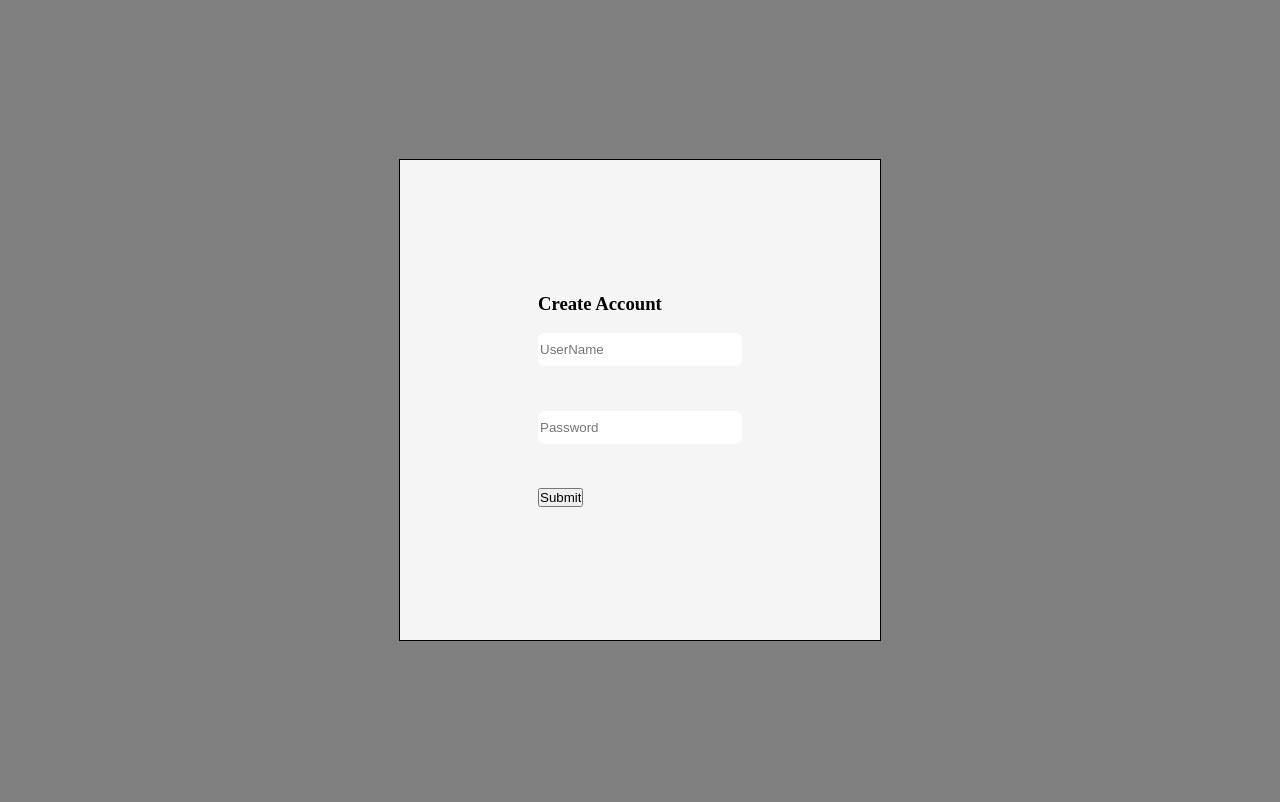
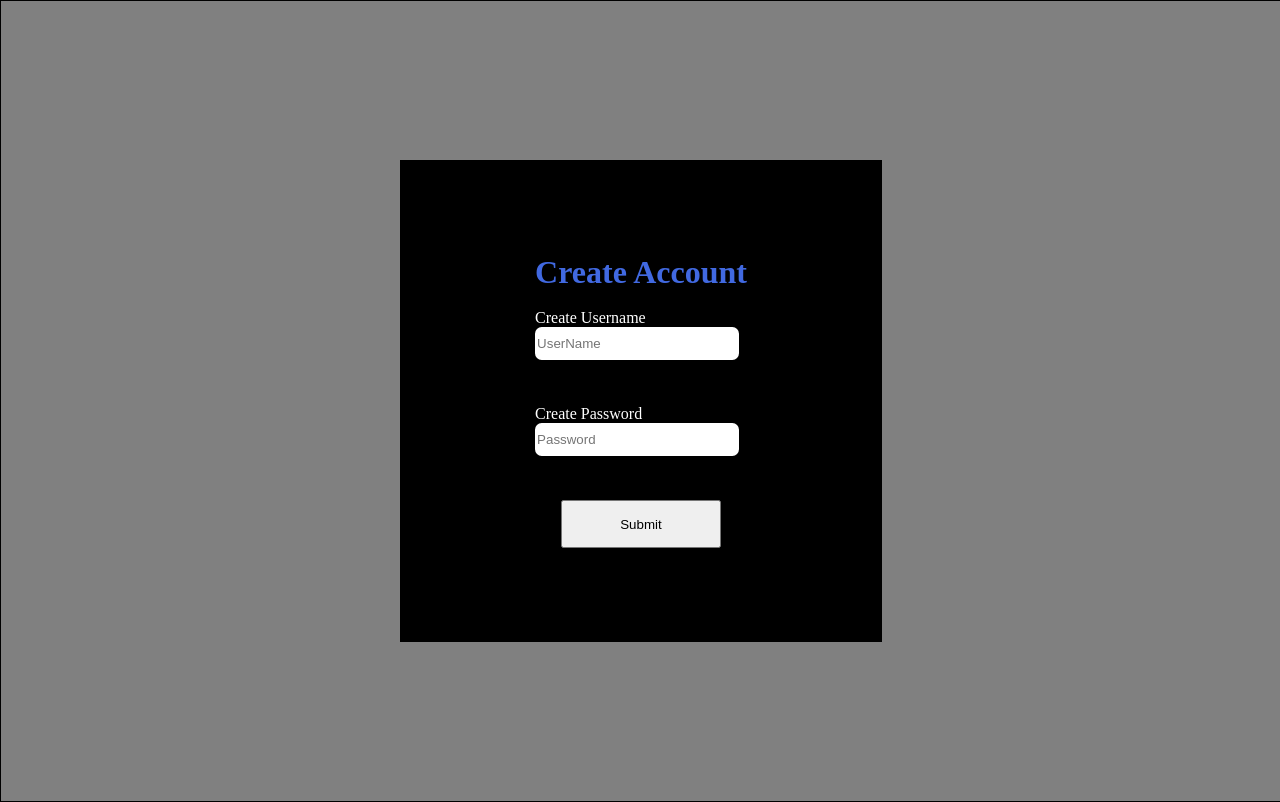
Before and after one commit to KirSpaceB/PersonalHabitTracker, a React (Vite) app in the folder client/: page /SignUp in a window 1280 px wide. Built offline with nearby package versions, Linux system fonts and the light colour scheme.

Commit message:
feat: finished signuppage css and created the build folder

```diff
--- a/client/src/components/SignUpPage.tsx
+++ b/client/src/components/SignUpPage.tsx
@@ -76,22 +76,19 @@ const SignUpPage:React.FC = () => {
   const handleChange = (event:React.ChangeEvent<HTMLInputElement | HTMLTextAreaElement>) => {
     const {name, value} = event.target;
     setFormValues({...formValues, [name]: value});
-    console.log(name)
-    console.log(value)
   }
 
   return(
     <>
       <div className={styles.form_pageBody}>
 
-
         <div className={styles.form_container}>
           <form onSubmit={handleSubmit}>
 
-            <h3>Create Account</h3>
+            <h3 className={styles.SignUpPage_createaccount_tag}>Create Account</h3>
 
             <br />
-
+            <span className={styles.SignUpPage_createusername_container}>Create Username</span>
             <FormInput
             type={'text'}
             placeholder='UserName'
@@ -102,7 +99,7 @@ const SignUpPage:React.FC = () => {
             />
 
             <br/>
-
+            <span className={styles.SignUpPage_createusername_container}>Create Password</span>
             <FormInput
             type={'password'}
             placeholder='Password'
@@ -113,8 +110,9 @@ const SignUpPage:React.FC = () => {
             />
 
             <br/>
-
-            <input type='submit'></input>
+            <div className={styles.SignUpPage_submit_container}>
+              <input type='submit' className={styles.SignUpPage_submit_btn}></input>
+            </div>
 
           </form>
         </div>
--- a/client/src/services/delete_user_habit/delete.ts
+++ b/client/src/services/delete_user_habit/delete.ts
@@ -1,4 +1,12 @@
-export async function deleteUserHabitAPI(valuesSentToDeleteUserHabitBackend) {
+interface valuesSentToDeleteUserHabitBackend {
+  habitGoingToBeDelete: {
+    habit_count:number,
+    user_habit:string,
+  }
+  user_id:number
+}
+export async function deleteUserHabitAPI(valuesSentToDeleteUserHabitBackend:valuesSentToDeleteUserHabitBackend) {
+  console.log("🚀 ~ file: delete.ts:2 ~ deleteUserHabitAPI ~ valuesSentToDeleteUserHabitBackend:", valuesSentToDeleteUserHabitBackend)
 
   const valuesQueryString = encodeURIComponent(JSON.stringify(valuesSentToDeleteUserHabitBackend));
   const deleteUserHabitUrl = `http://127.0.0.1:5000/delete_user_habit?valuesSentToDeleteUserHabitBackend=${valuesQueryString}`
--- a/client/src/styles/SignUpPage.module.css
+++ b/client/src/styles/SignUpPage.module.css
@@ -4,15 +4,37 @@
   display: grid;
   justify-content: center;
   align-items: center;
+  border: 1px solid black;
+  background-color: gray;
 }
 .form_container {
-  display: grid;
+  display: flex;
   justify-content: center;
   align-items: center;
   width: 30em;
   height: 30em;
-  background-color: rgb(245, 245, 245);
+  background-color: black;
   border: 1px solid black;
+}
+.SignUpPage_createaccount_tag {
+  font-size: 2rem;
+  color: royalblue;
+  text-align: center;
+}
+
+.SignUpPage_createusername_container {
+  color: white;
+}
+
+.SignUpPage_submit_btn {
+  width: 10rem;
+  height: 3rem;
+}
+
+.SignUpPage_submit_container {
+  display: flex;
+  justify-content: center;
+  align-items: center;
 }
 .form > * {
   margin-top: 1em;
```
Also changed, not shown: client/src/components/DisplayHabits.tsx (deleted, +0 -47 lines).
